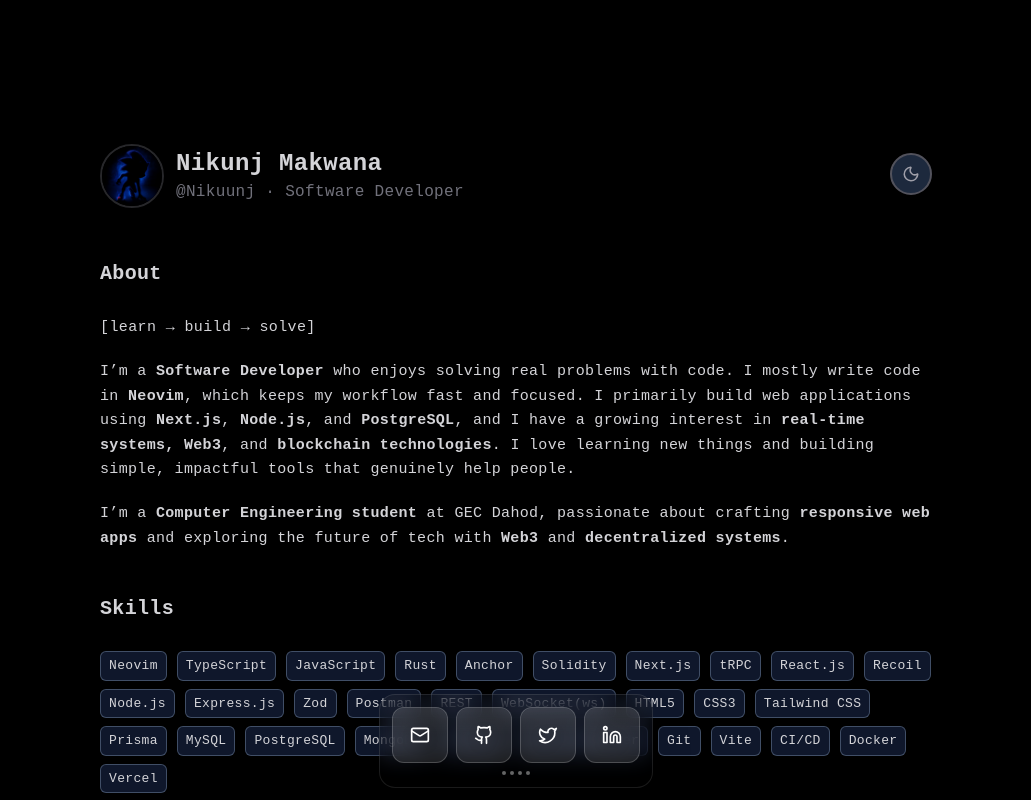
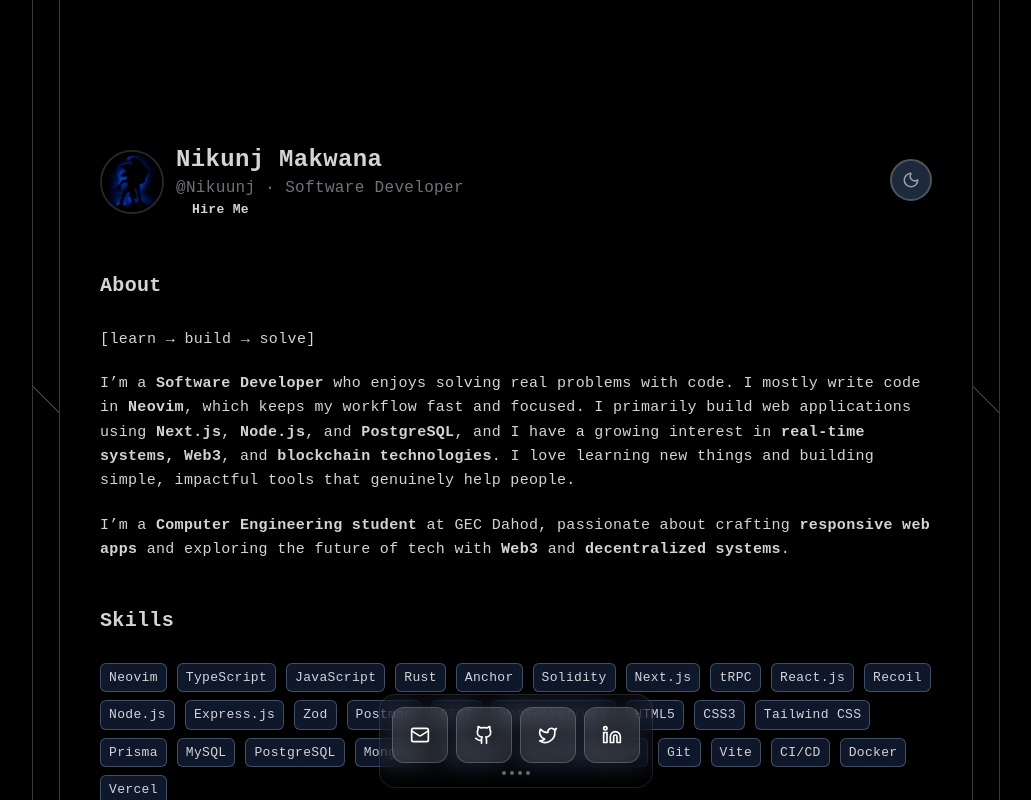
Before and after one commit to Nikuunj/Portfolio, a Next.js app: page / in a window 1280 px wide. Shown: the top 800 px of the page, without its empty margins (124-1155 px from the left). Built offline with nearby package versions, Linux system fonts and the light colour scheme; a web font is replaced by a local one.

Commit message:
update: border of page

```diff
--- a/app/page.tsx
+++ b/app/page.tsx
@@ -6,12 +6,18 @@ import SkillSection from "@/components/SkillSection";
 export default function Home() {
   return (
     <div className="relative min-h-screen font-caprasimo p-4 md:p-8 max-w-4xl mx-auto pb-24 tracking-wide">
-            <div className="py-7 sm:py-16 md:py-28 space-y-11">
+      <div className="py-7 sm:py-16 md:py-28 space-y-11 relative">
         <Introduction />
         <SkillSection />
         <ExperienceSection />
         <ProjectSection />
       </div>
+      <div className="absolute top-0 h-full border-l text-zinc-400 border-r border-zinc-300 dark:border-[#37373a] left-0 md:-left-2.5 lg:-left-9 w-3 md:w-7
+        bg-[repeating-linear-gradient(45deg,_#d4d4d8_0,_#d4d4d8_1px,_transparent_0,_transparent_50%)]
+        dark:bg-[repeating-linear-gradient(45deg,_#37373a_0,_#37373a_1px,_transparent_0,_transparent_50%)] bg-[size:10px_10px] bg-fixed" />
+      <div className="absolute top-0 h-full border-l border-r border-zinc-300 dark:border-[#37373a] right-0 md:-right-2.5 lg:-right-9 w-3 md:w-7
+        bg-[repeating-linear-gradient(45deg,_#d4d4d8_0,_#d4d4d8_1px,_transparent_0,_transparent_50%)]
+        dark:bg-[repeating-linear-gradient(45deg,_#37373a_0,_#37272a_1px,_transparent_0,_transparent_50%)] bg-[size:10px_10px] bg-fixed" />
     </div>
   );
 }
--- a/components/Introduction.tsx
+++ b/components/Introduction.tsx
@@ -33,6 +33,9 @@ function Introduction() {
             </h1>
             <p className="text-base text-zinc-500">
               @Nikuunj &middot; Software Developer
+            </p>
+            <p className="flex items-center gap-2 font-semibold">
+              <div className="animate-ping bg-red-500/70 rounded-full h-2 w-2 " /> Hire me
             </p>
           </div>
         </div>
```
Lines whose indentation alone changed are shown as unchanged.
